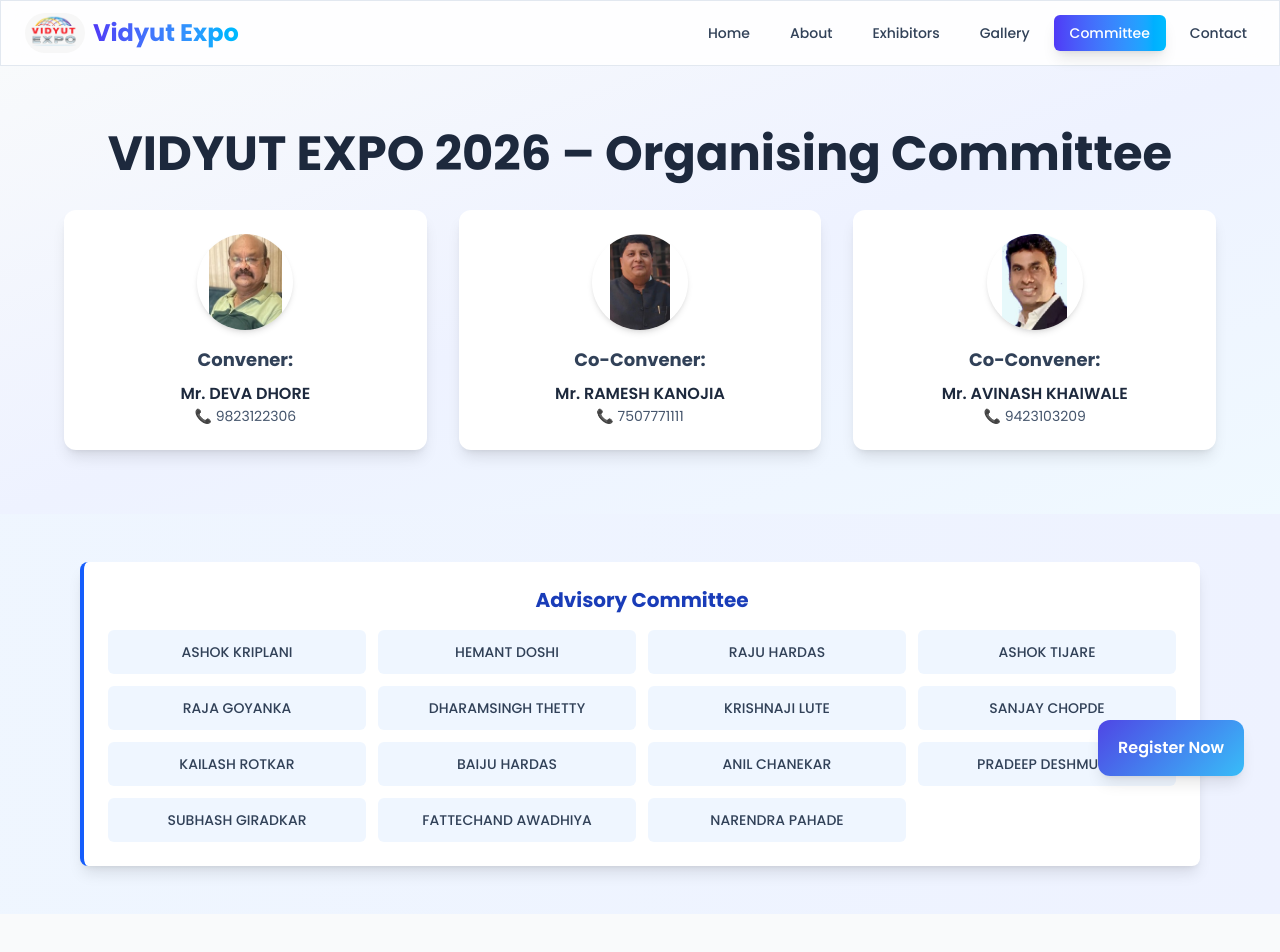
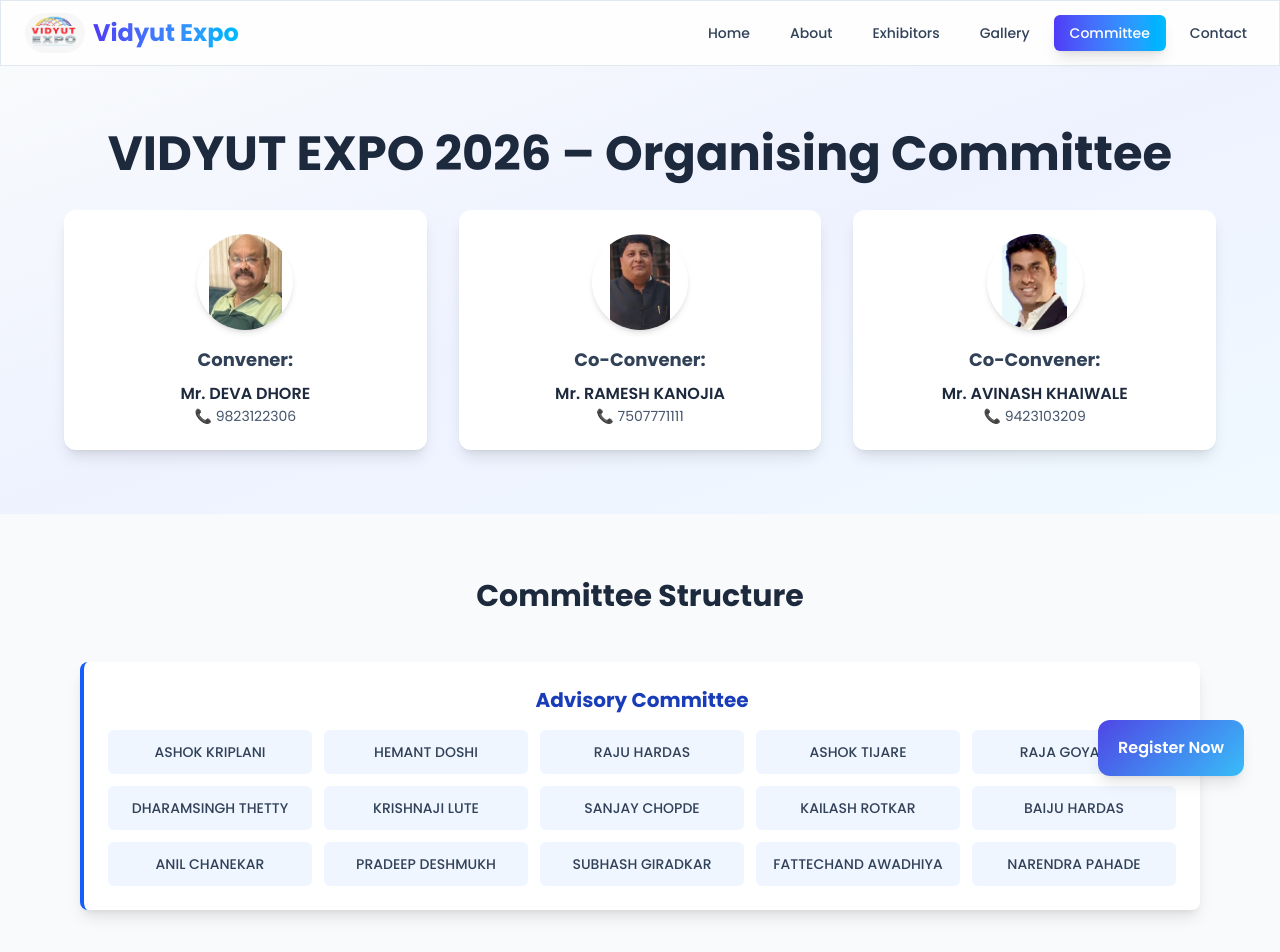
Before and after one commit to pdarne/vidyuat-expo, a React (Vite) app in the folder vidyut-exp/: page /committee in a window 1280 px wide. Shown: the top 952 px of the page. Built offline with nearby package versions, Linux system fonts and the light colour scheme.

Commit message:
committee

```diff
--- a/vidyut-exp/src/pages/Committee.jsx
+++ b/vidyut-exp/src/pages/Committee.jsx
@@ -53,12 +53,16 @@
         </div>
       </div>
 
-      {/* Advisory Committee */}
-      <div className="bg-gradient-to-r from-blue-50 to-indigo-50 py-12">
+      {/* Main Content Grid */}
+      <div className="bg-gray-50 py-16">
         <div className="max-w-6xl mx-auto px-4">
+          <h2 className="text-3xl font-bold text-center mb-12 text-slate-800">Committee Structure</h2>
+
+          {/* Advisory Committee - Full Width */}
+          <div className="mb-12">
             <div className="bg-white p-6 rounded-lg shadow-lg border-l-4 border-blue-600">
               <h3 className="font-bold text-blue-800 text-xl mb-4 text-center">Advisory Committee</h3>
-            <div className="grid md:grid-cols-3 lg:grid-cols-4 gap-3">
+              <div className="grid md:grid-cols-3 lg:grid-cols-5 gap-3">
                 <div className="bg-blue-50 p-3 rounded-md text-center">
                   <p className="text-sm font-medium text-slate-700">ASHOK KRIPLANI</p>
                 </div>
@@ -107,12 +111,7 @@
               </div>
             </div>
           </div>
-      </div>
 
-      {/* Main Content Grid */}
-      <div className="bg-gray-50 py-16">
-        <div className="max-w-6xl mx-auto px-4">
-          <h2 className="text-3xl font-bold text-center mb-12 text-slate-800">Committee Structure</h2>
           <div className="grid md:grid-cols-3 gap-8">
 
             {/* Column 1 */}
```
Lines whose indentation alone changed are shown as unchanged.
